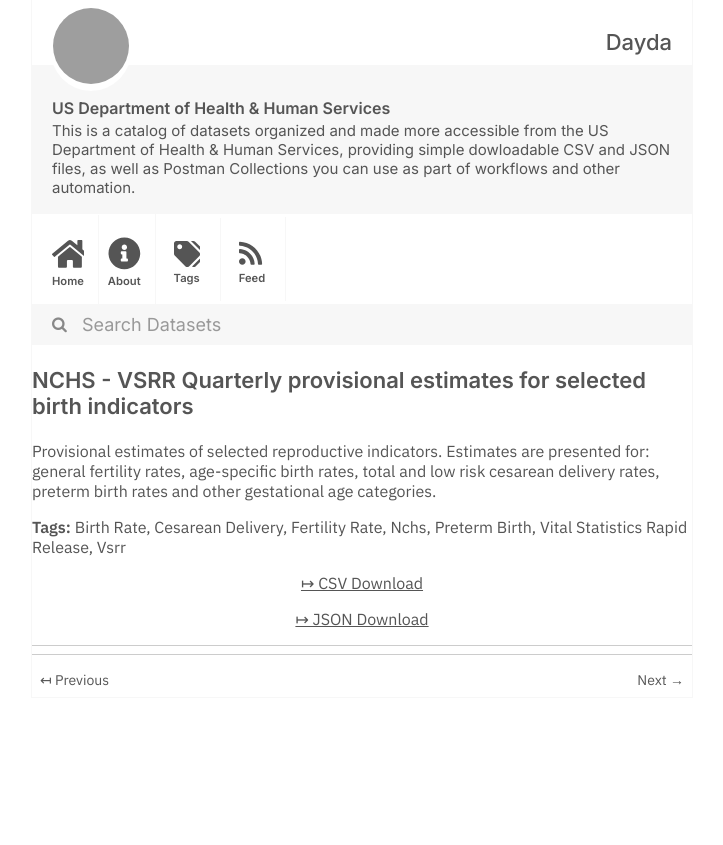
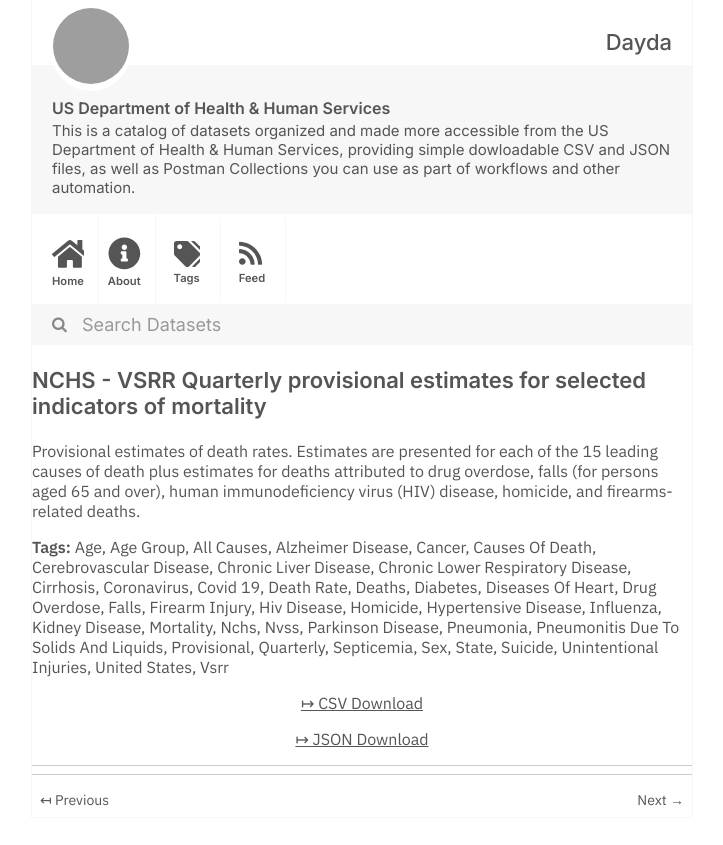
Before and after one commit to dayda-entities/us-department-of-health-and-human-services, a Jekyll site: the page built from _posts/2020-11-10-nchs-vsrr-quarterly-provisiona.md, in a window 1280 px wide, cut to the strip 0-845 px from the top of the page. Shown: the whole strip, without its empty margins (278-1001 px from the left). Built offline with Jekyll 4.4.1, drawn with Linux system fonts in a browser that asks for light colours; grey boxes are pictures that could not be loaded.

Commit message:
Publish Data

```diff
--- a/_posts/2020-11-10-nchs-vsrr-quarterly-provisiona.md
+++ b/_posts/2020-11-10-nchs-vsrr-quarterly-provisiona.md
@@ -1,21 +1,55 @@
 ---
-title: NCHS - VSRR Quarterly provisional estimates for selected birth indicators
-created: '2020-11-10T16:18:17.418839'
-modified: '2021-05-07T10:05:07.126220'
+title: >-
+  NCHS - VSRR Quarterly provisional estimates for selected indicators of
+  mortality
+created: '2020-11-10T16:18:20.125706'
+modified: '2021-04-25T14:50:54.072297'
 state: active
 type: dataset
 tags:
-  - Birth Rate
-  - Cesarean Delivery
-  - Fertility Rate
+  - Age
+  - Age Group
+  - All Causes
+  - Alzheimer Disease
+  - Cancer
+  - Causes Of Death
+  - Cerebrovascular Disease
+  - Chronic Liver Disease
+  - Chronic Lower Respiratory Disease
+  - Cirrhosis
+  - Coronavirus
+  - Covid 19
+  - Death Rate
+  - Deaths
+  - Diabetes
+  - Diseases Of Heart
+  - Drug Overdose
+  - Falls
+  - Firearm Injury
+  - Hiv Disease
+  - Homicide
+  - Hypertensive Disease
+  - Influenza
+  - Kidney Disease
+  - Mortality
   - Nchs
-  - Preterm Birth
-  - Vital Statistics Rapid Release
+  - Nvss
+  - Parkinson Disease
+  - Pneumonia
+  - Pneumonitis Due To Solids And Liquids
+  - Provisional
+  - Quarterly
+  - Septicemia
+  - Sex
+  - State
+  - Suicide
+  - Unintentional Injuries
+  - United States
   - Vsrr
 groups: []
-csv_url: 'https://data.cdc.gov/api/views/76vv-a7x8/rows.csv?accessType=DOWNLOAD'
-json_url: 'https://data.cdc.gov/api/views/76vv-a7x8/rows.json?accessType=DOWNLOAD'
+csv_url: 'https://data.cdc.gov/api/views/489q-934x/rows.csv?accessType=DOWNLOAD'
+json_url: 'https://data.cdc.gov/api/views/489q-934x/rows.json?accessType=DOWNLOAD'
 layout: post
 
 ---
-Provisional estimates of selected reproductive indicators. Estimates are presented for: general fertility rates, age-specific birth rates, total and low risk cesarean delivery rates, preterm birth rates and other gestational age categories.
+Provisional estimates of death rates. Estimates are presented for each of the 15 leading causes of death plus estimates for deaths attributed to drug overdose, falls (for persons aged 65 and over), human immunodeficiency virus (HIV) disease, homicide, and firearms-related deaths.
```
